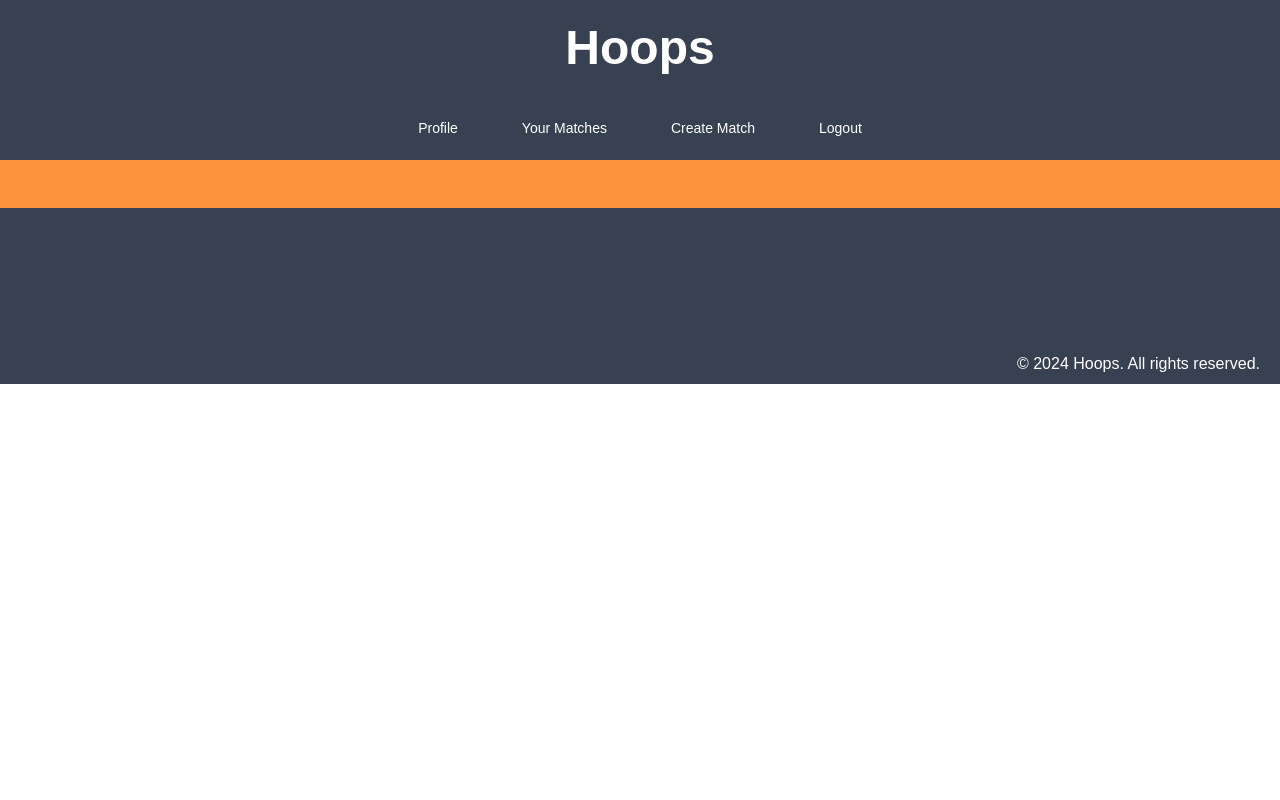
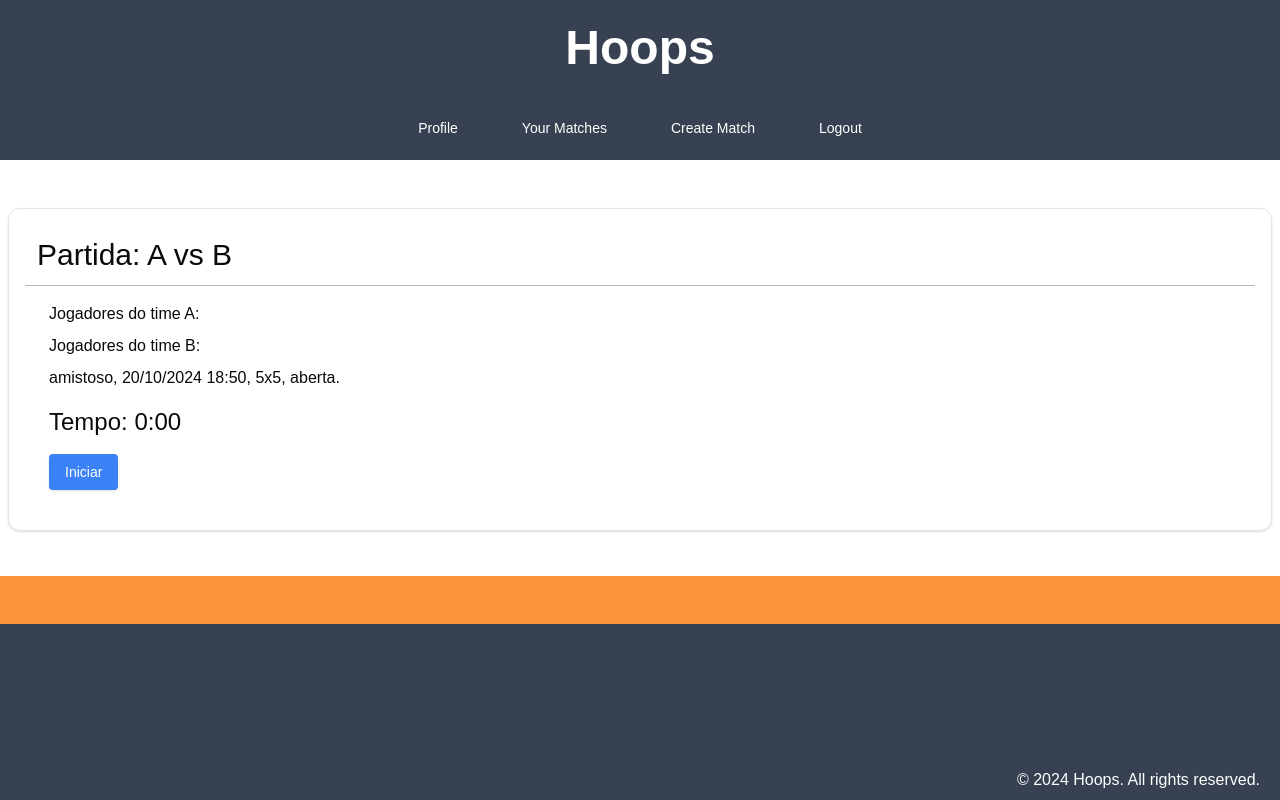
Before and after one commit to MateusLyoshka/Hooper, a Next.js app: page /home/yourmatches/oqwkoeas2302a32 in a window 1280 px wide. Built offline with nearby package versions, Linux system fonts and the light colour scheme.

Commit message:
unique match page

```diff
--- a/src/app/home/page.tsx
+++ b/src/app/home/page.tsx
@@ -56,14 +56,14 @@ const Home = () => {
           </div>
           <div className="mt-10 p-2">
             <Card className="p-4">
-              <CardHeader className="p-3 text-3xl">Upcoming matches</CardHeader>
+              <CardHeader className="p-3 text-3xl">Last status</CardHeader>
               <div className="w-full bg-gray-500 h-[1px] opacity-50 mb-4"></div>
               <CardContent>
                 <div className="mt-2">
                   <div className="space-y-1">
                     <div>
-                      Last Game: Team{recentGame.teamA} {recentGame.pointsA} vs
-                      Team {recentGame.pointsB} {recentGame.teamB}
+                      Last Game: Team {recentGame.teamA} {recentGame.pointsA} vs
+                      Team {recentGame.teamB} {recentGame.pointsB}
                     </div>
                     <div>Points Scored: {recentGame.score}</div>
                     <div>Assists: {recentGame.assists}</div>
--- a/src/app/home/yourmatches/[id]/page.tsx
+++ b/src/app/home/yourmatches/[id]/page.tsx
@@ -1,24 +1,116 @@
-"use client"
+"use client";
 
-import Footer from "@/components/myComponents/footer/footer"
-import Header from "@/components/myComponents/header/header"
-import { usePathname } from "next/navigation"
+import Footer from "@/components/myComponents/footer/footer";
+import Header from "@/components/myComponents/header/header";
+import { usePathname } from "next/navigation";
+import { Card, CardContent, CardHeader } from "@/components/ui/card";
+import { Button } from "@/components/ui/button";
+import { useState, useEffect } from "react";
 
 const Match = () => {
-    const yourgames = [{teamA:"A", teamB:"B", id:"oqwkoeas2302aas",type:"amistoso", local:"SESC CM", day:"20", mounth:"10", year:"2024", time:"18:50", mode:"5x5", court:"aberta"},
-        {teamA:"C", teamB:"D", id:"oqwkoeas2302a32",type:"amistoso", local:"SESC CM", day:"21", mounth:"10", year:"2024", time:"20:00", mode:"5x5", court:"aberta"}
-    ]
-    // eslint-disable-next-line @typescript-eslint/no-unused-vars
-    const id = usePathname().split('/').pop() as string
-    return(
-        <div>
-            <div><Header/></div>
-            <div className="flex flex-grow">
+  const yourgames = {
+    teamA: "A",
+    teamB: "B",
+    id: "oqwkoeas2302aas",
+    type: "amistoso",
+    local: "SESC CM",
+    day: "20",
+    mounth: "10",
+    year: "2024",
+    time: "18:50",
+    mode: "5x5",
+    court: "aberta",
+  };
 
-            </div>
-            <div><Footer/></div>
+  // Estados para controlar o cronômetro
+  const [time, setTime] = useState(0);
+  const [isRunning, setIsRunning] = useState(false);
+  const [isFinished, setIsFinished] = useState(false);
+
+  useEffect(() => {
+    let interval: NodeJS.Timeout | null = null;
+
+    if (isRunning) {
+      interval = setInterval(() => {
+        setTime((prevTime) => prevTime + 1);
+      }, 1000);
+    } else if (!isRunning && time !== 0) {
+      if (interval) clearInterval(interval);
+    }
+
+    return () => {
+      if (interval) clearInterval(interval);
+    };
+  }, [isRunning]);
+
+  // Função para iniciar ou pausar o cronômetro
+  const handleStartPause = () => {
+    setIsRunning(!isRunning);
+  };
+
+  // Função para finalizar a partida
+  const handleFinish = () => {
+    setIsFinished(true);
+    setIsRunning(false);
+  };
+
+  const id = usePathname().split("/").pop() as string;
+
+  return (
+    <div className="flex flex-col min-h-screen">
+      <Header />
+      <div className="flex-grow">
+        <div className="mt-10 p-2">
+          <Card className="p-4">
+            <CardHeader className="p-3 text-3xl">
+              Partida: {yourgames.teamA} vs {yourgames.teamB}
+            </CardHeader>
+            <div className="w-full bg-gray-500 h-[1px] opacity-50 mb-4"></div>
+            <CardContent>
+              <div className="space-y-2">
+                <div>
+                  Jogadores do time {yourgames.teamA}: {}
+                </div>
+                <div>
+                  Jogadores do time {yourgames.teamB}: {}
+                </div>
+                <div>
+                  {yourgames.type}, {yourgames.day}/{yourgames.mounth}/
+                  {yourgames.year} {yourgames.time}, {yourgames.mode},{" "}
+                  {yourgames.court}.
+                </div>
+              </div>
+              <div className="mt-4">
+                {/* Exibe o tempo do cronômetro */}
+                <div className="text-2xl">
+                  Tempo: {Math.floor(time / 60)}:{time % 60 < 10 ? `0${time % 60}` : time % 60}
+                </div>
+                <div className="mt-4">
+                  {!isFinished ? (
+                    <Button
+                      onClick={handleStartPause}
+                      className="bg-blue-500 text-white px-4 py-2 rounded"
+                    >
+                      {isRunning ? "Pausar" : "Iniciar"}
+                    </Button>
+                  ) : null}
+                  {isRunning === false && time > 0 && !isFinished ? (
+                    <Button
+                      onClick={handleFinish}
+                      className="bg-red-500 text-white px-4 py-2 rounded ml-4"
+                    >
+                      Finalizar Partida
+                    </Button>
+                  ) : null}
+                </div>
+              </div>
+            </CardContent>
+          </Card>
         </div>
-    )
-}
+      </div>
+      <Footer />
+    </div>
+  );
+};
 
-export default Match
+export default Match;
```
